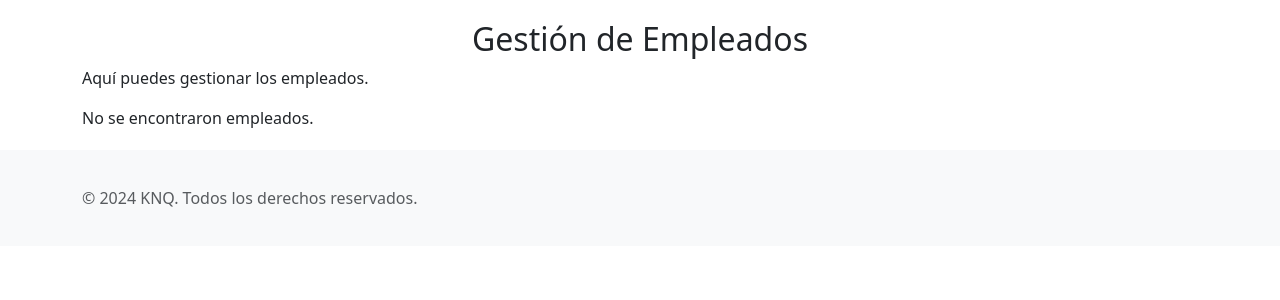
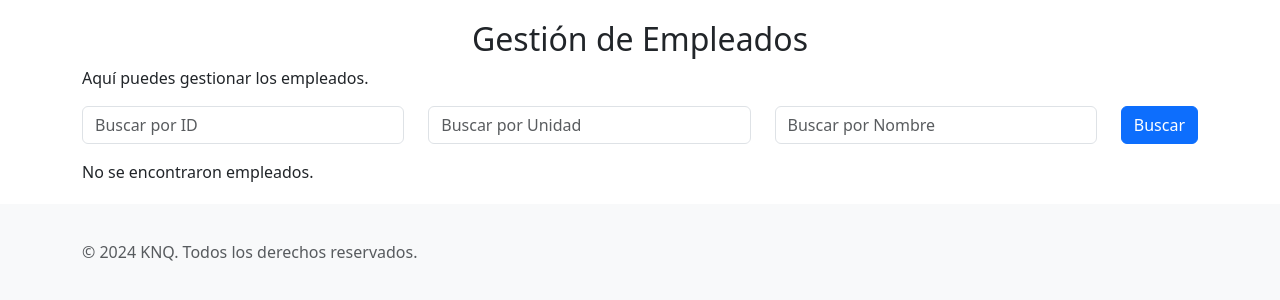
Before and after one commit to cecidavi/MI-KNQ, a PHP site: page /Empleados.php in a window 1280 px wide. Shown: the part 112-412 px from the top of the page. Run offline with PHP 8.4, Linux system fonts and the light colour scheme; the visitor is signed in with stand-in values (Sample User, id 1); data that the repository does not hold is empty; some libraries are stand-ins or nearby versions.

Commit message:
Busqueda por id,unidad,nombre

```diff
--- a/Empleados.php
+++ b/Empleados.php
@@ -25,12 +25,49 @@ include('conexion.php'); // Incluir la conexión a la base de datos
         <h2>Gestión de Empleados</h2>
         <p>Aquí puedes gestionar los empleados.</p>
 
+        <!-- Formulario de búsqueda -->
+        <form method="GET" action="">
+            <div class="row mb-3">
+                <div class="col">
+                    <input type="text" name="id_empleado" class="form-control" placeholder="Buscar por ID" value="<?php echo isset($_GET['id_empleado']) ? $_GET['id_empleado'] : ''; ?>">
+                </div>
+                <div class="col">
+                    <input type="text" name="numero_unidad" class="form-control" placeholder="Buscar por Unidad" value="<?php echo isset($_GET['numero_unidad']) ? $_GET['numero_unidad'] : ''; ?>">
+                </div>
+                <div class="col">
+                    <input type="text" name="nombre" class="form-control" placeholder="Buscar por Nombre" value="<?php echo isset($_GET['nombre']) ? $_GET['nombre'] : ''; ?>">
+                </div>
+                <div class="col-auto">
+                    <button type="submit" class="btn btn-primary">Buscar</button>
+                </div>
+            </div>
+        </form>
+
         <?php
-        // Consulta para obtener los datos de los empleados y la unidad asignada actual (si existe)
+        // Obtener los valores de búsqueda
+        $id_empleado = isset($_GET['id_empleado']) ? $_GET['id_empleado'] : '';
+        $numero_unidad = isset($_GET['numero_unidad']) ? $_GET['numero_unidad'] : '';
+        $nombre = isset($_GET['nombre']) ? $_GET['nombre'] : '';
+
+        // Consulta para obtener los datos de los empleados con filtros
         $sql = "SELECT e.id_empleado, e.nombre, e.apellido_paterno, e.apellido_materno, e.telefono, u.numero_unidad
                 FROM empleados e
                 LEFT JOIN asignaciones a ON e.id_empleado = a.id_operador AND a.fecha_desasignacion IS NULL
-                LEFT JOIN unidades u ON a.id_unidad = u.id_unidad";
+                LEFT JOIN unidades u ON a.id_unidad = u.id_unidad
+                WHERE 1";
+
+        // Agregar filtros a la consulta
+        if ($id_empleado) {
+            $sql .= " AND e.id_empleado LIKE '%$id_empleado%'";
+        }
+        if ($numero_unidad) {
+            $sql .= " AND u.numero_unidad LIKE '%$numero_unidad%'";
+        }
+        if ($nombre) {
+            $sql .= " AND e.nombre LIKE '%$nombre%'";
+        }
+
+        // Ejecutar la consulta
         $result = $conn->query($sql);
 
         if ($result->num_rows > 0) {
```
